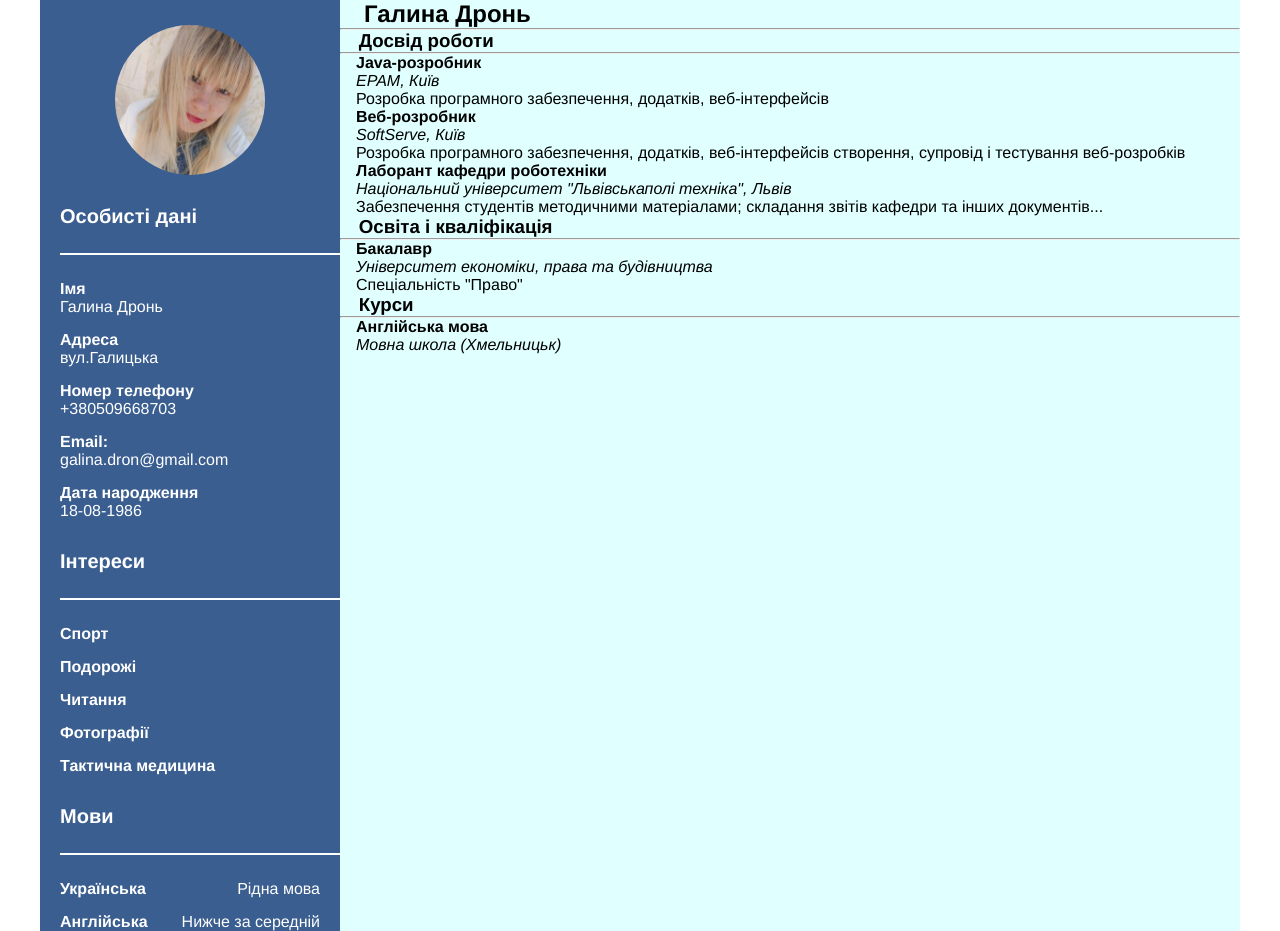
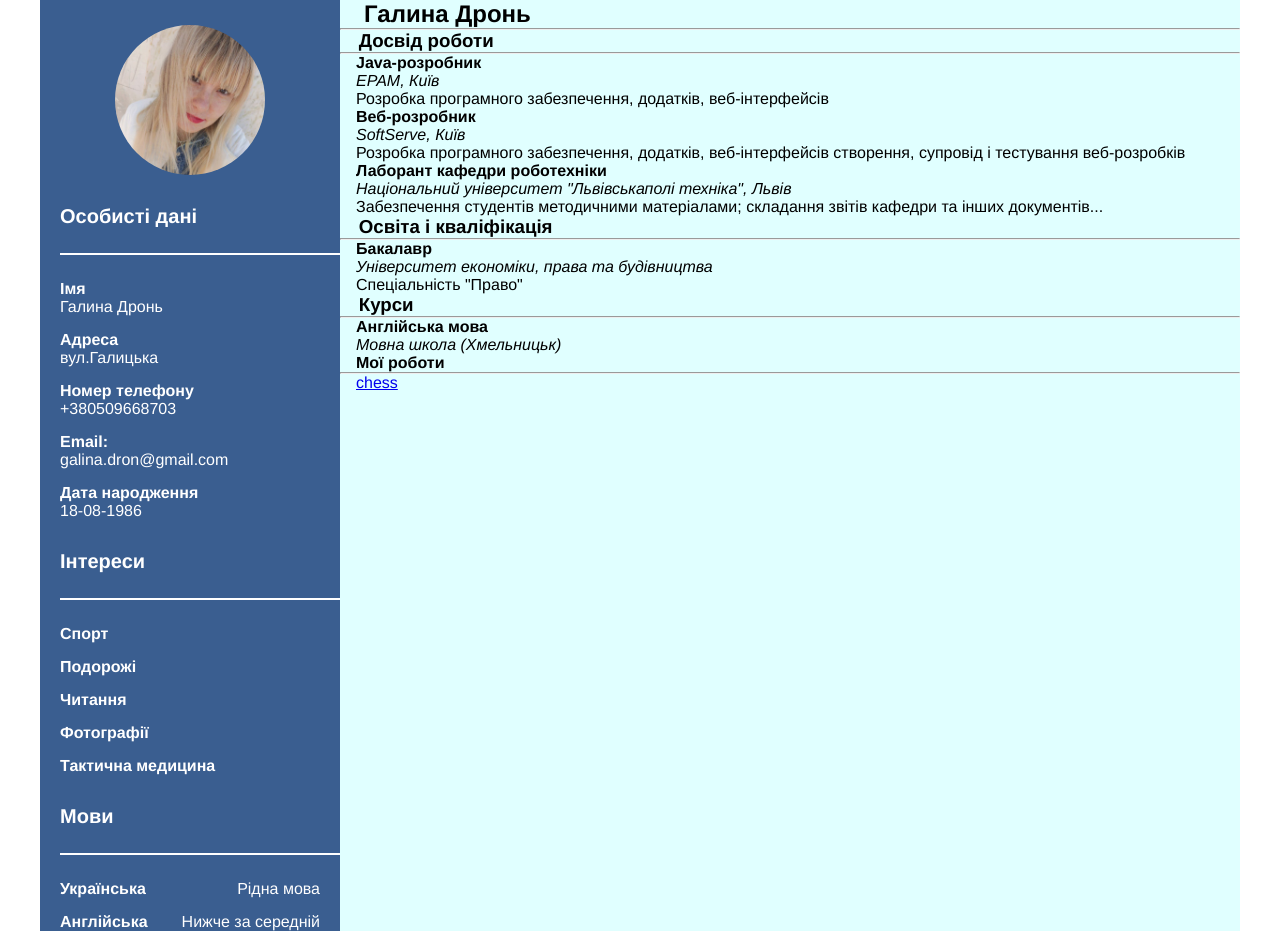
Before and after one commit to galina-dron/galina-dron.github.io, a plain HTML site: page index.html in a window 1280 px wide. Drawn offline with Linux system fonts and the light colour scheme.

Commit message:
Add files via upload

```diff
--- a/index.html
+++ b/index.html
@@ -106,6 +106,9 @@
       <hr>
      <h4>Англійська мова</h4>
       <p><i>Мовна школа (Хмельницьк)</i></p>
+     <h4>Мої роботи</h4>
+     <hr>
+    <p><a href="../chess/index.html">chess</a></p>
       </div>
     </div>
   </body>
```
